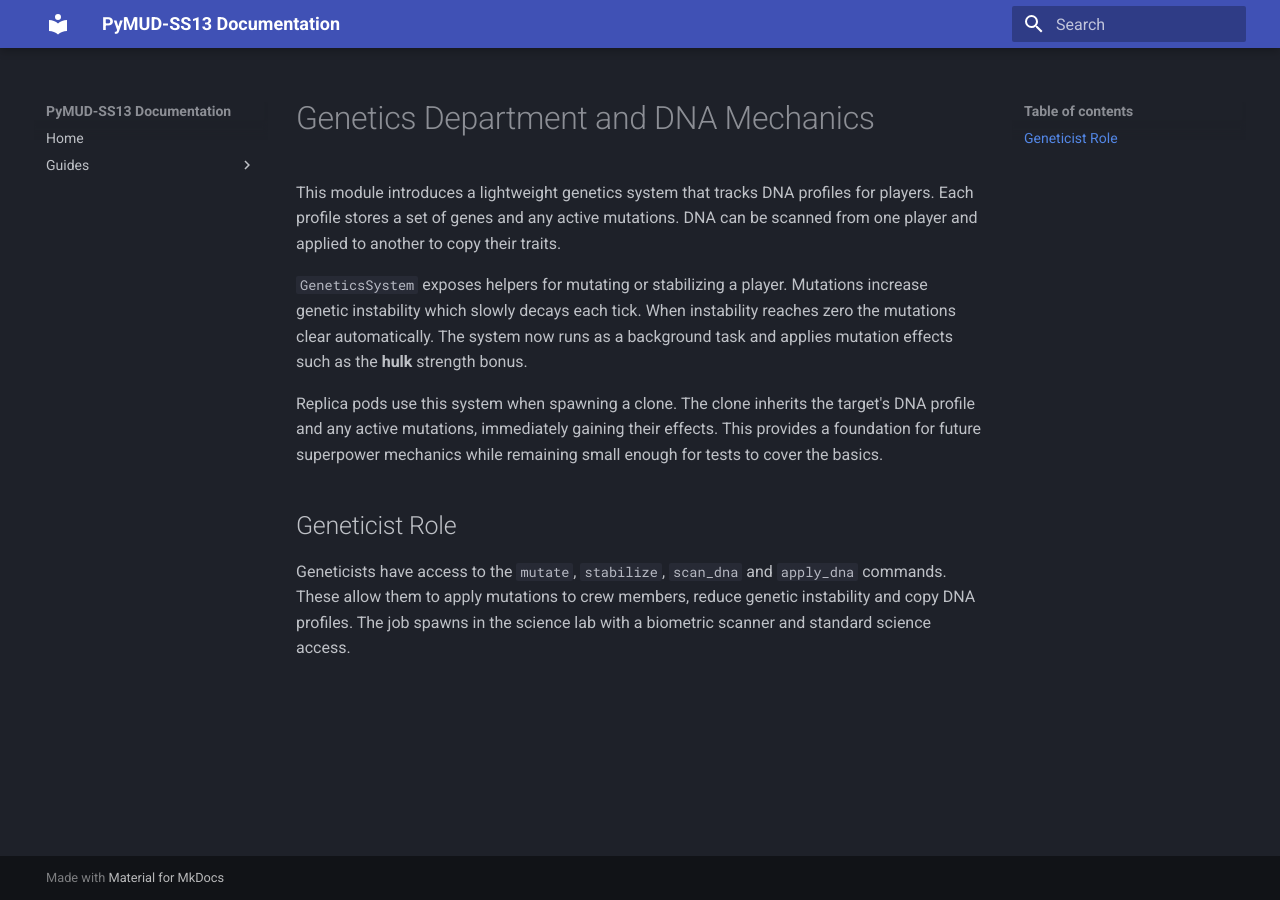
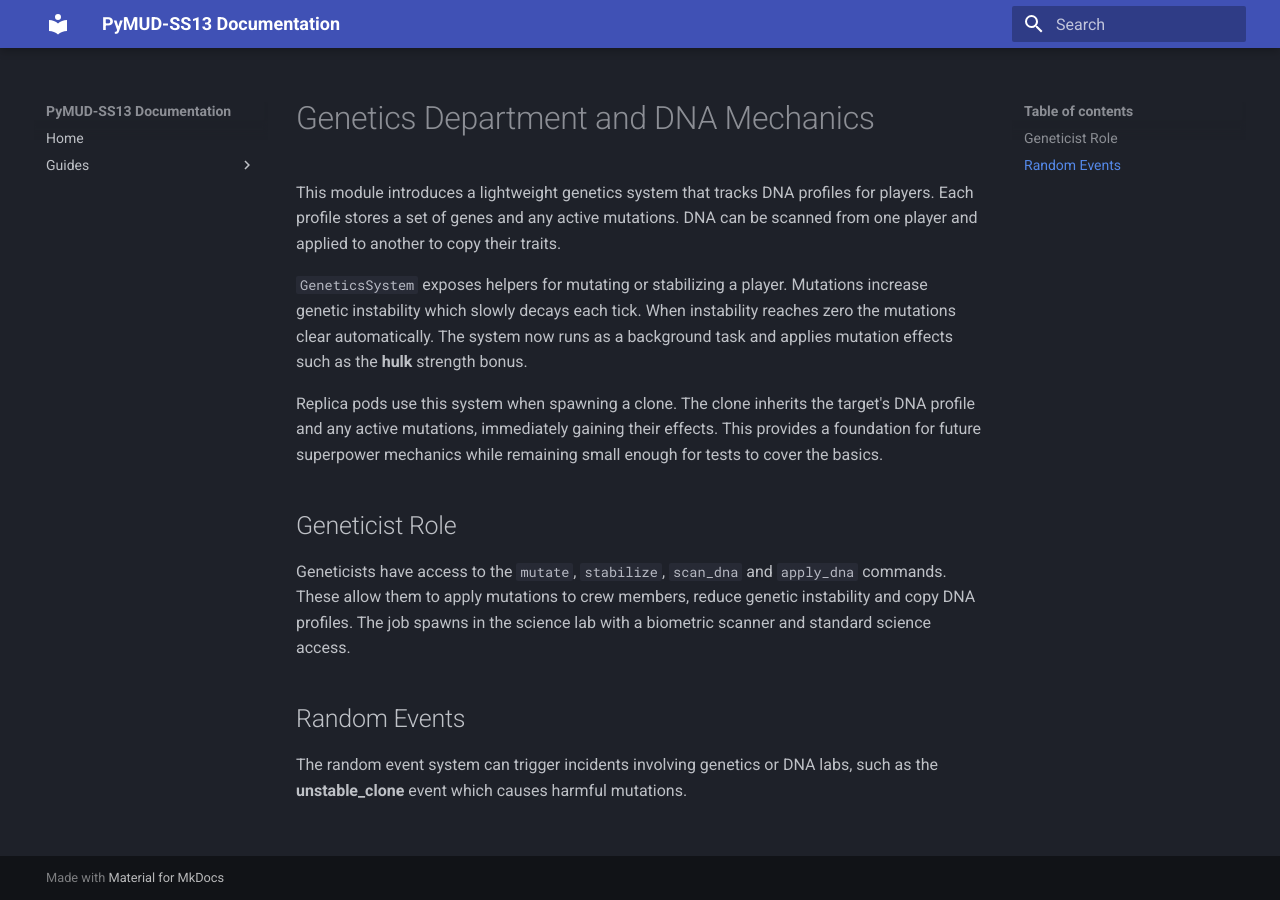
Before and after one commit to yakuzadave/pymud-ss13, an MkDocs documentation site: the page built from docs/genetics_system.md, in a window 1280 px wide. Built offline with MkDocs 1.6.1 and Material for MkDocs 9.7.7, drawn with Linux system fonts in a browser that asks for light colours.

Commit message:
feat(events): add genetics and virology random events

```diff
--- a/docs/genetics_system.md
+++ b/docs/genetics_system.md
@@ -9,3 +9,7 @@ Replica pods use this system when spawning a clone.  The clone inherits the targ
 ## Geneticist Role
 
 Geneticists have access to the `mutate`, `stabilize`, `scan_dna` and `apply_dna` commands. These allow them to apply mutations to crew members, reduce genetic instability and copy DNA profiles. The job spawns in the science lab with a biometric scanner and standard science access.
+
+## Random Events
+
+The random event system can trigger incidents involving genetics or DNA labs, such as the **unstable_clone** event which causes harmful mutations.
```
Also changed, not shown: docs/virology_system.md (+4 -0 lines), 1 other file.
